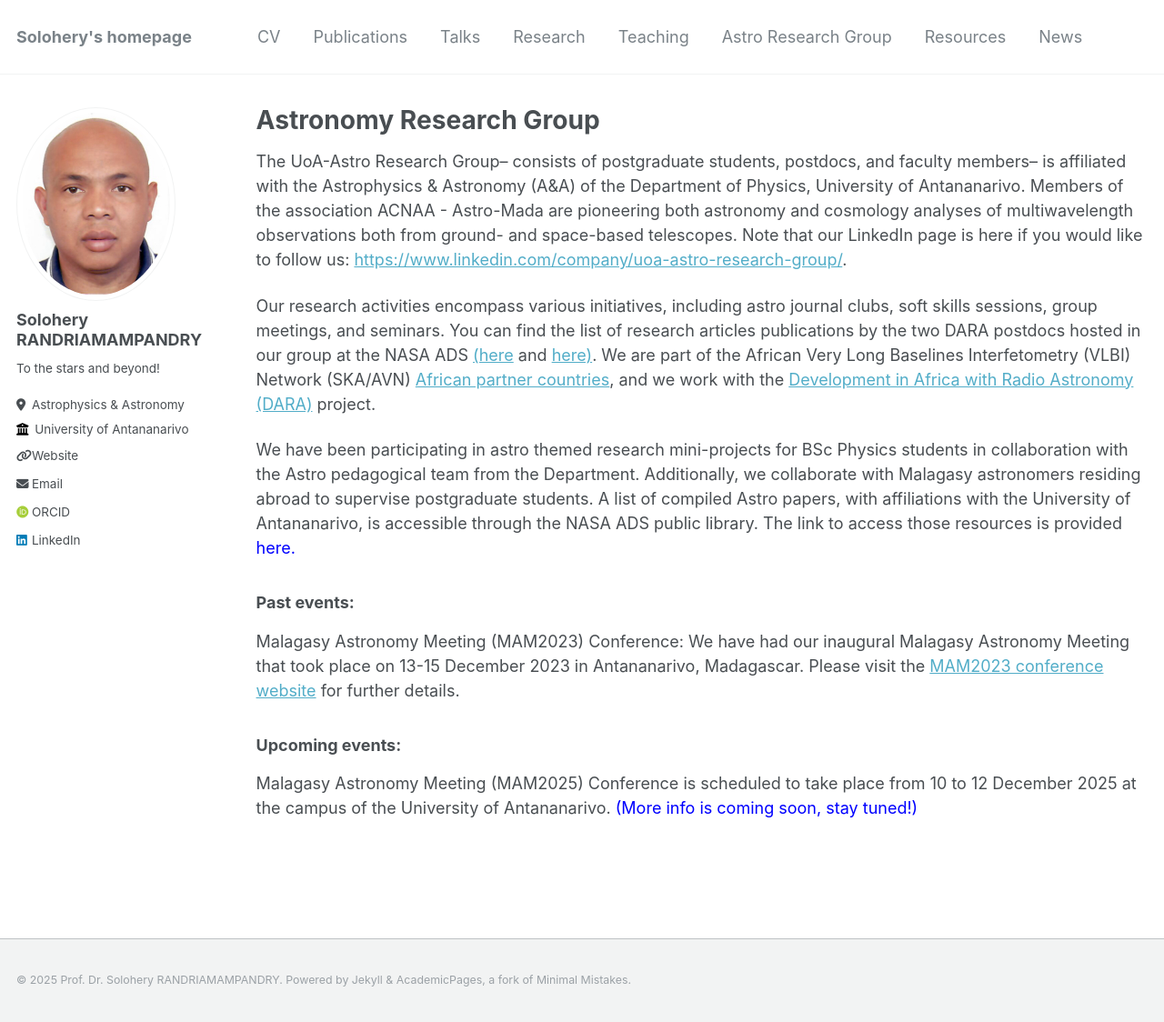
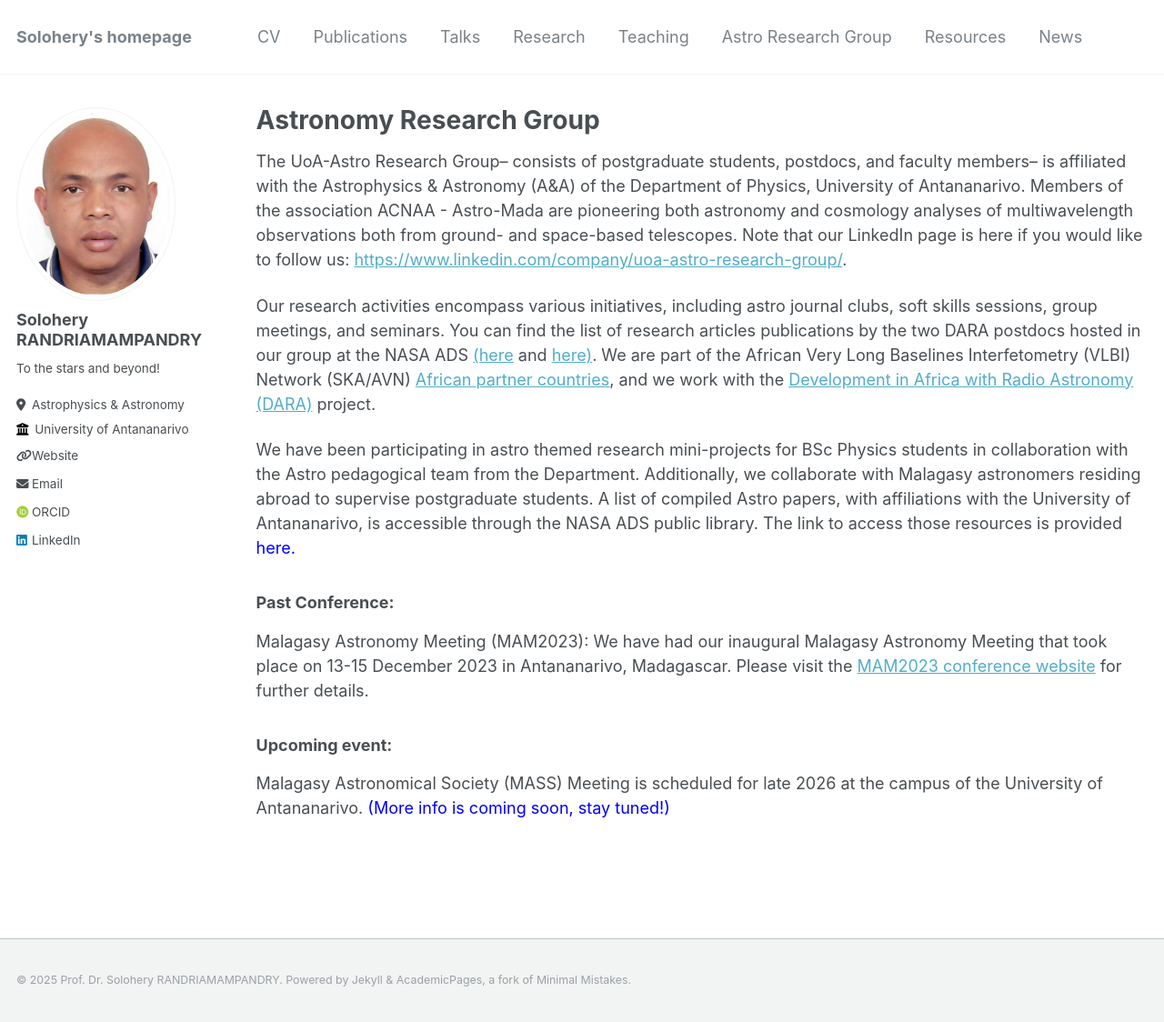
Before and after one commit to solohery-astro/solohery-astro.github.io, a Jekyll site: the page built from _pages/astro-mad.md, in a window 1280 px wide and 1124 px high. Shown: the whole window at 91% size. Built offline with Jekyll 4.4.1, drawn with Linux system fonts in a browser that asks for light colours; some web fonts are replaced.

Commit message:
Update astro-mad.md

```diff
--- a/_pages/astro-mad.md
+++ b/_pages/astro-mad.md
@@ -12,9 +12,9 @@ Our research activities encompass various initiatives, including astro journal c
 
 We have been participating in astro themed research mini-projects for BSc Physics students in collaboration with the Astro pedagogical team from the Department. Additionally, we collaborate with Malagasy astronomers residing abroad to supervise postgraduate students. A list of compiled Astro papers, with affiliations with the University of Antananarivo, is accessible through the NASA ADS public library. The link to access those resources is provided <span style="color: blue;"> here.  </span>
 
-### Past events:
-Malagasy Astronomy Meeting (MAM2023) Conference:
+### Past Conference:
+Malagasy Astronomy Meeting (MAM2023):
 We have had our inaugural Malagasy Astronomy Meeting that took place on 13-15 December 2023 in Antananarivo, Madagascar. Please visit the [MAM2023 conference website](https://astronomymadagascar.github.io/){:target="_blank" rel="noopener noreferrer"} for further details.
 
-### Upcoming events:
-Malagasy Astronomy Meeting (MAM2025) Conference is scheduled to take place from 10 to 12 December 2025 at the campus of the University of Antananarivo. <span style="color: blue;"> (More info is coming soon, stay tuned!) </span>
+### Upcoming event:
+Malagasy Astronomical Society (MASS) Meeting is scheduled for late 2026 at the campus of the University of Antananarivo. <span style="color: blue;"> (More info is coming soon, stay tuned!) </span>
```
